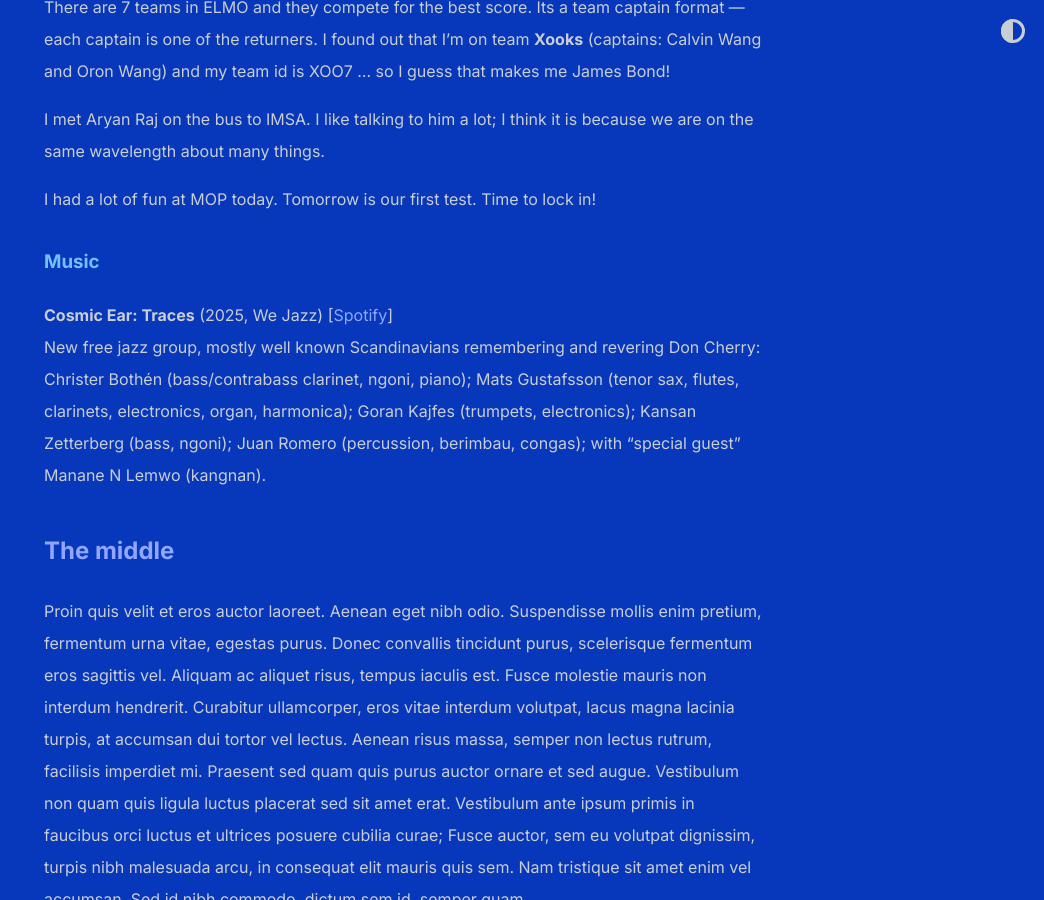
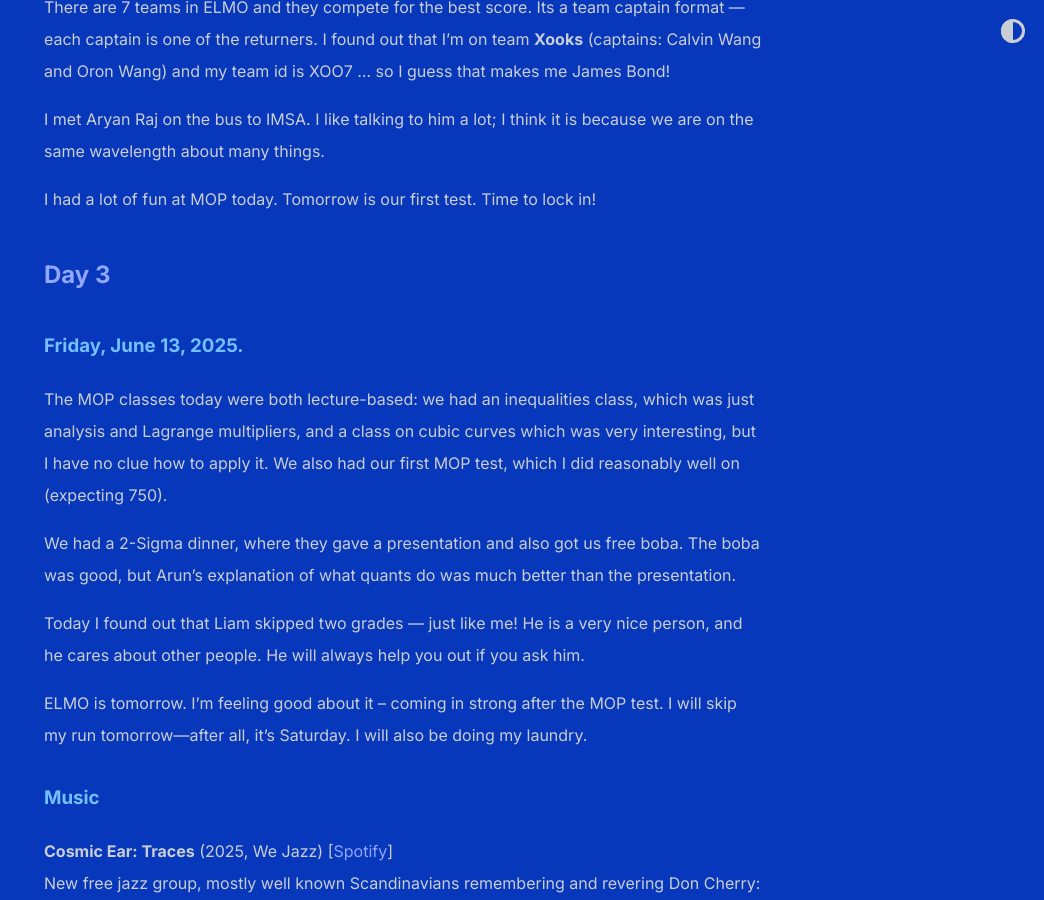
Before and after one commit to shihankanungo/shihankanungo.github.io, a Jekyll site: the page built from mop.md, in a window 1280 px wide and 900 px high, scrolled down 3879 px. Shown: the whole window, without its empty margins (236-1280 px from the left). Built offline with Jekyll 4.4.1, drawn with Linux system fonts in a browser that asks for light colours.

Commit message:
Update mop.md

```diff
--- a/mop.md
+++ b/mop.md
@@ -63,6 +63,18 @@ I met Aryan Raj on the bus to IMSA. I like talking to him a lot; I think it is b
 
 I had a lot of fun at MOP today. Tomorrow is our first test. Time to lock in!
 
+## [Day 3](#day-3)
+
+### Friday, June 13, 2025.
+
+The MOP classes today were both lecture-based: we had an inequalities class, which was just analysis and Lagrange multipliers, and a class on cubic curves which was very interesting, but I have no clue how to apply it. We also had our first MOP test, which I did reasonably well on (expecting 750).
+
+We had a 2-Sigma dinner, where they gave a presentation and also got us free boba. The boba was good, but Arun’s explanation of what quants do was much better than the presentation.
+
+Today I found out that Liam skipped two grades &mdash; just like me! He is a very nice person, and he cares about other people. He will always help you out if you ask him.
+
+ELMO is tomorrow. I’m feeling good about it -- coming in strong after the MOP test. I will skip my run tomorrow&mdash;after all, it’s Saturday. I will also be doing my laundry.
+
 
 ### Music
 
```
